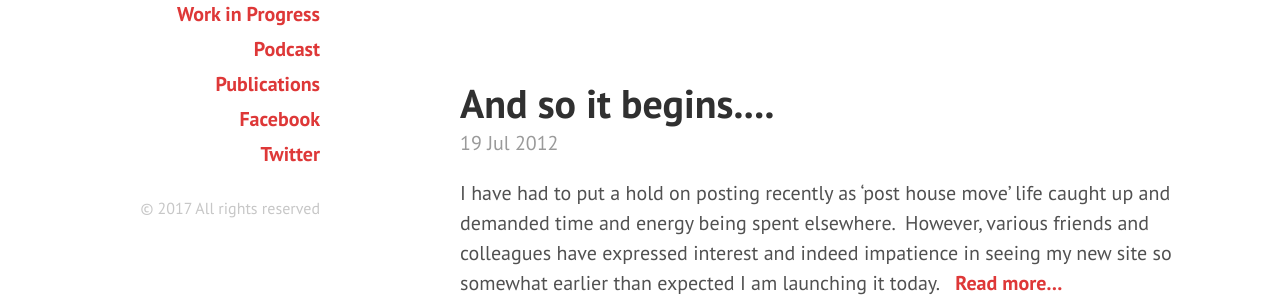
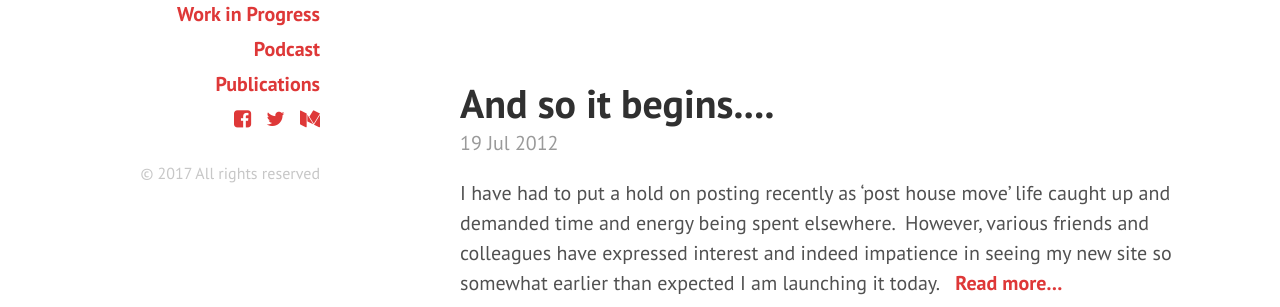
Before and after one commit to meleyal/antonia, a Jekyll site: the page built from index.html, in a window 1280 px wide. Shown: the part 512-819 px from the top of the page. Built offline with Jekyll 4.4.1, drawn with Linux system fonts in a browser that asks for light colours; nearby versions of some CDN libraries; the list of posts is cut into pages by our own code; comment, search, counter and statistics services are not loaded.

Commit message:
Use icons for social media links

```diff
--- a/_config.yml
+++ b/_config.yml
@@ -26,6 +26,7 @@ twitter_url: http://twitter.com/antoniachain
 twitter_username: antoniachain
 itunes_url: https://itunes.apple.com/gb/podcast/shadow-of-the-wing/id1099255231
 soundcloud_url: https://soundcloud.com/shadowofthewing
+medium_url: https://medium.com/@antoniachain
 email: antoniachainuk@gmail.com
 url: http://www.antoniachain.com
 baseurl:
--- a/_includes/sidebar.html
+++ b/_includes/sidebar.html
@@ -15,8 +15,11 @@
       <a class="sidebar-nav-item" href="/work-in-progress">Work in Progress</a>
       <a class="sidebar-nav-item" href="/podcast">Podcast</a>
       <a class="sidebar-nav-item" href="/publications">Publications</a>
-      <a class="sidebar-nav-item" href="{{ site.facebook_url }}">Facebook</a>
-      <a class="sidebar-nav-item" href="{{ site.twitter_url }}">Twitter</a>
+      <span class="sidebar-nav-item">
+        <a href="{{ site.facebook_url }}" title="Facebook"><i class="fa fa-facebook-square"></i></a>&nbsp;&nbsp;
+        <a href="{{ site.twitter_url }}" title="Twitter"><i class="fa fa-twitter"></i></a>&nbsp;&nbsp;
+        <a href="{{ site.medium_url }}" title="Medium"><i class="fa fa-medium"></i></a>
+      </span>
     </nav>
 
     <small>&copy; {{ site.time | date: '%Y' }} All rights reserved</small>
```
